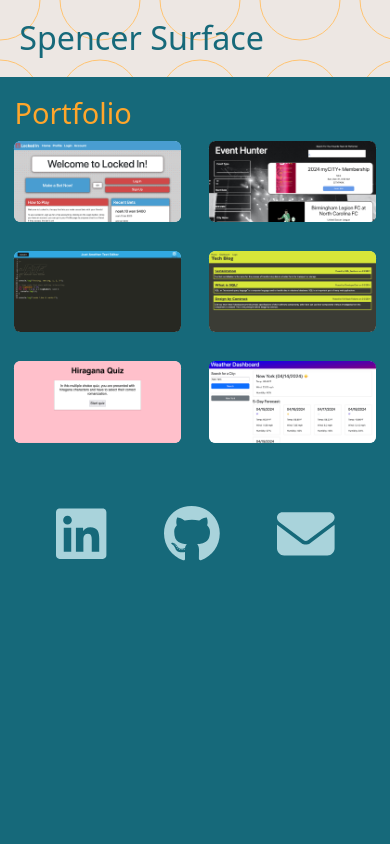
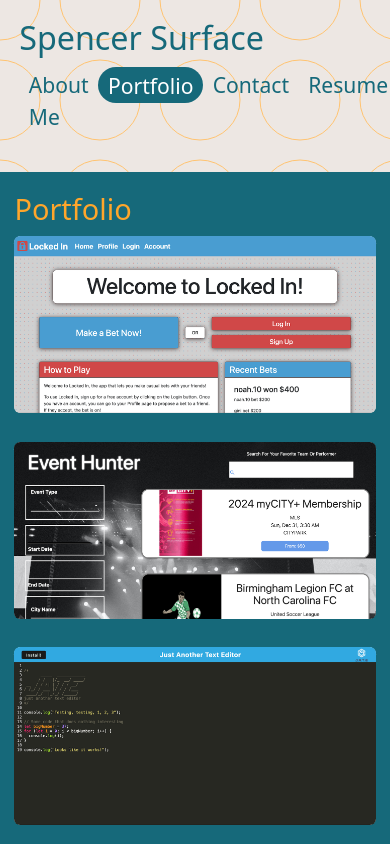
Before and after one commit to SpencerSurface/react-portfolio, a React (Vite) app: page /portfolio in a window 390 px wide. Shown: the top 844 px of the page. Built offline with nearby package versions, Linux system fonts and the light colour scheme.

Commit message:
make styling responsive

```diff
--- a/src/components/Header.jsx
+++ b/src/components/Header.jsx
@@ -2,7 +2,7 @@ import Nav from "./Nav"
 
 function Header({ currentPage }) {
     return (
-        <header className="p-3 d-flex justify-content-between align-items-center">
+        <header className="p-3">
             <h1>Spencer Surface</h1>
             <Nav currentPage={currentPage} />
         </header>
--- a/src/components/Navbar.jsx
+++ b/src/components/Navbar.jsx
@@ -1,6 +1,6 @@
 export default function Navbar({ links }) {
     return (
-        <nav className="navbar navbar-expand-lg">
+        <nav className="navbar navbar-expand">
             <div className="container-fluid">
                 <div className="collapse navbar-collapse" id="navbarSupportedContent">
                     <ul className="navbar-nav me-auto mb-2 mb-lg-0">
--- a/src/components/Project.jsx
+++ b/src/components/Project.jsx
@@ -3,7 +3,7 @@ import { faGithub } from '@fortawesome/free-brands-svg-icons'
 
 export default function Project({ imgSrc, imgAlt, title, repoLink, deployedLink, tech }) {
     return (
-        <div className="project col-6">
+        <div className="project col-lg-6">
             <div className="card mb-4">
                 <img className="card-img" src={imgSrc} alt={imgAlt}></img>
                 <div className="card-img-overlay">
--- a/src/index.css
+++ b/src/index.css
@@ -40,12 +40,17 @@ header {
     background-color: var(--beige);
     background-image: url(./assets/background.svg);
     /* Make the navbar text larger */
-    font-size: 130%;
+    font-size: 110%;
 }
 
 header > nav.navbar {
     /* Make navbar background transparent */
     background-color: transparent;
+}
+
+header > nav.navbar > div {
+    /* Remove padding */
+    padding: 0;
 }
 
 a.nav-link {
@@ -75,18 +80,21 @@ a.nav-link.active {
 .headshot {
     /* Set image size */
     width: 18em;
+    /* Center the image on small screens */
+    margin: auto;
+    display: block;
 }
 
 /* Portfolio page stylings */
 .project,
 .project h3 {
     /* Increase the text size of the image overlay */
-    font-size: 150%;
+    font-size: 120%;
 }
 
 .project .icon {
     /* Increase the size of the GitHub icon */
-    font-size: 130%;
+    font-size: 110%;
 }
 
 .project > .card {
@@ -143,3 +151,74 @@ footer .icon:hover {
     /* Change the icon color when hovered */
     color: var(--beige);
 }
+
+/* Responsive stylings */
+/* Small */
+@media (min-width: 576px) {
+    /* Portfolio page stylings */
+    .project,
+    .project h3 {
+        /* Increase the text size of the image overlay */
+        font-size: 140%;
+    }
+
+    .project .icon {
+        /* Increase the size of the GitHub icon */
+        font-size: 130%;
+    }
+}
+
+/* Medium */
+@media (min-width: 768px) {
+    /* Header stylings */
+    header {
+        /* Increase navbar text size */
+        font-size: 130%;
+    }
+
+    /* About page stylings */
+    .headshot {
+        /* Un-center the image */
+        margin: 0;
+        display: inline;
+    }
+}
+
+/* Large */
+@media (min-width: 992px) {
+    /* Header stylings */
+    header {
+        /* Spread out navbar from main heading */
+        display: flex;
+        flex-wrap: wrap;
+        justify-content: space-between;
+        align-items: center;
+    }
+
+    /* Portfolio page stylings */
+    .project,
+    .project h3 {
+        /* Increase the text size of the image overlay */
+        font-size: 130%;
+    }
+
+    .project .icon {
+        /* Increase the size of the GitHub icon */
+        font-size: 120%;
+    }
+}
+
+/* XL */
+@media (min-width: 1200px) {
+    /* Portfolio page stylings */
+    .project,
+    .project h3 {
+        /* Increase the text size of the image overlay */
+        font-size: 140%;
+    }
+
+    .project .icon {
+        /* Increase the size of the GitHub icon */
+        font-size: 130%;
+    }
+}
```
